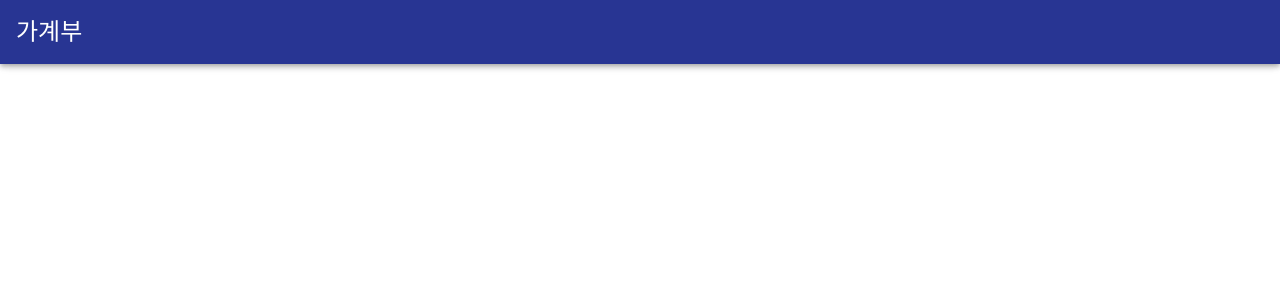
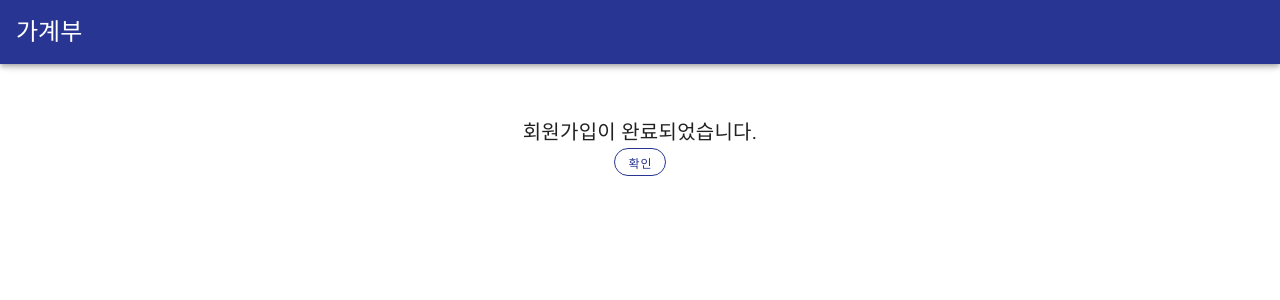
Before and after one commit to voiciphil/account-book, a Vue app in the folder frontend/: page /signed-up in a window 1280 px wide. Shown: the top 300 px of the page. Built offline with nearby package versions, Linux system fonts and the light colour scheme.

Commit message:
Add signed up page

```diff
--- /dev/null
+++ b/frontend/src/components/signedup/SignedUp.vue
@@ -0,0 +1,41 @@
+<template>
+  <div>
+    <v-container fluid>
+      <v-row
+        class="mt-10"
+        justify="center"
+      >
+        <span
+          class="title font-weight-regular"
+        >회원가입이 완료되었습니다.</span>
+      </v-row>
+      <v-row
+        class="mt-3"
+        justify="center"
+      >
+        <v-btn
+          v-on:click="home"
+          small
+          rounded
+          outlined
+          color="indigo darken-3"
+          dark
+        >확인</v-btn>
+      </v-row>
+    </v-container>
+  </div>
+</template>
+
+<script>
+export default {
+  methods: {
+    home() {
+      this.$router.push('/');
+    },
+  },
+};
+</script>
+
+<style>
+
+</style>
--- a/frontend/src/components/signup/SignUp.vue
+++ b/frontend/src/components/signup/SignUp.vue
@@ -8,7 +8,7 @@
         <v-text-field
           v-model="id"
           v-on:keyup.enter="signUp"
-          v-bind:rules="[rules.required]"
+          v-bind:rules="[rules.duplicated, rules.required,]"
           v-bind:error="errors.id"
           color="indigo darken-3"
           label="아이디"
@@ -85,11 +85,13 @@ export default {
       rules: {
         required: value => !!value || '입력해 주세요.',
         different: value => value === this.pw || '비밀번호가 일치하지 않습니다.',
+        duplicated: () => !this.errors.duplicated || '아이디가 중복되었습니다.',
       },
       errors: {
         id: false,
         pw: false,
         repw: false,
+        duplicated: false,
       },
     };
   },
@@ -107,7 +109,12 @@ export default {
           });
 
           if (res.data.success) {
-            this.$router.push('/');
+            this.$router.push('/signed-up');
+          } else {
+            this.errors.duplicated = true;
+            this.errors.id = true;
+            this.rules.duplicated();
+            this.id = '';
           }
         }
       }
--- a/frontend/src/router/index.js
+++ b/frontend/src/router/index.js
@@ -5,6 +5,7 @@ import Home from '../views/Home.vue';
 import NoAuth from '../views/NoAuth.vue';
 import SignIn from '../views/SignIn.vue';
 import SignUp from '../views/SignUp.vue';
+import SignedUp from '../views/SIgnedUp.vue';
 
 Vue.use(VueRouter);
 
@@ -41,6 +42,11 @@ const routes = [
     name: 'SignUp',
     component: SignUp,
   },
+  {
+    path: '/signed-up',
+    name: 'SignedUp',
+    component: SignedUp,
+  },
 ];
 
 const router = new VueRouter({
--- /dev/null
+++ b/frontend/src/views/SIgnedUp.vue
@@ -0,0 +1,19 @@
+<template>
+  <div>
+    <SignedUp/>
+  </div>
+</template>
+
+<script>
+import SignedUp from '../components/signedup/SignedUp.vue';
+
+export default {
+  components: {
+    SignedUp,
+  },
+};
+</script>
+
+<style scoped>
+
+</style>
```
